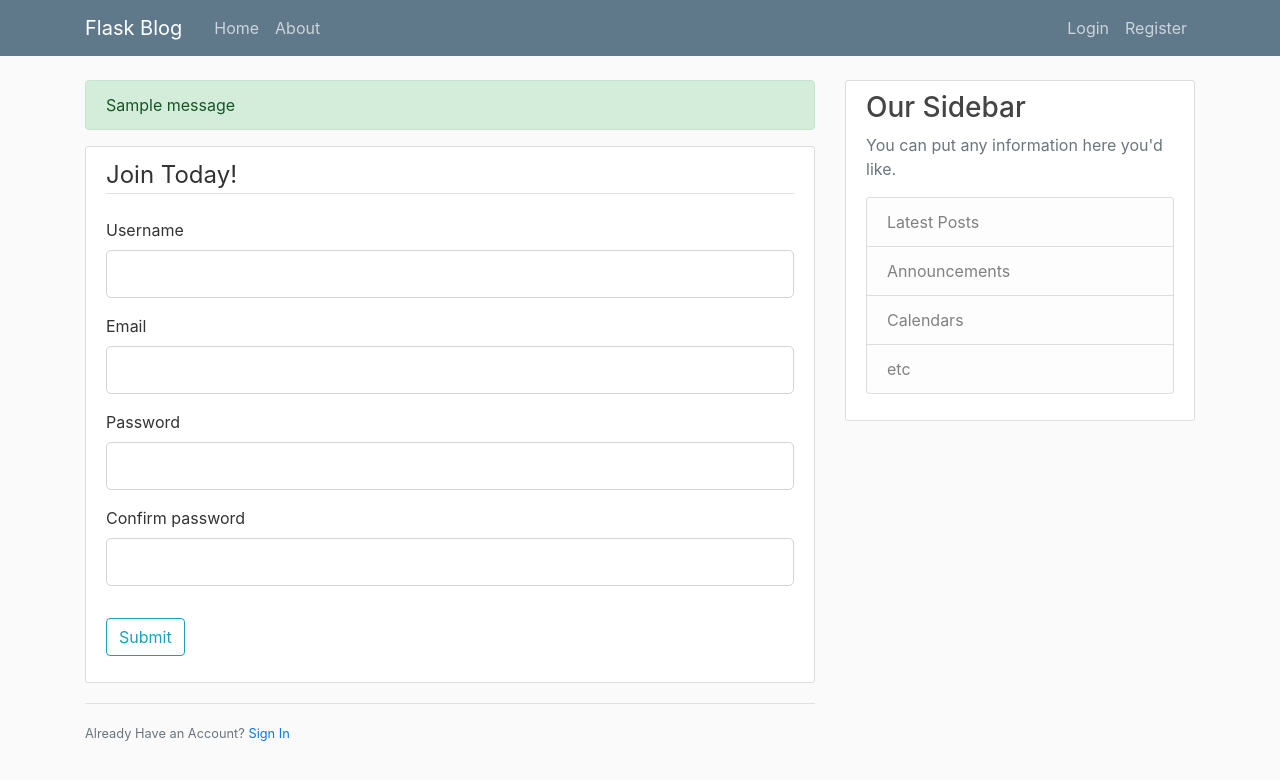
After one commit to SAROJ7/flask_blog, a Python web app: template templates/register.html in a window 1280 px wide. The commit adds this page. Shown: the top 780 px of the page. Run offline with Jinja, Linux system fonts and the light colour scheme; the template is opened without the code that fills it: most values are stand-ins (such as "Sample title", 1, 10 or a date in 2020); one stand-in notice (Sample message) is shown; form fields are guessed from the names that the template uses; some libraries are stand-ins or nearby versions.

Commit message:
Forms and User Inputs

```diff
--- a/templates/home.html
+++ b/templates/home.html
@@ -6,7 +6,7 @@
             <div class="media-body">
                 <div class="article-metadata">
                     <a href="#" class="mr-2">{{ post.author }}</a>
-                    <small class="text_muted"> {{ post.date_posted}}</small>
+                    <small class="text_muted">{{ post.date_posted}}</small>
                 </div>
                 <h2><a href="#" class="article-title"> {{ post.title }}</a></h2>
                 <p class="article-content">{{ post.content }}</p>
--- a/templates/layout.html
+++ b/templates/layout.html
@@ -30,13 +30,13 @@
                 </button>
                 <div class="collapse navbar-collapse" id="navbarToggle">
                   <div class="navbar-nav mr-auto">
-                    <a class="nav-item nav-link" href="/">Home</a>
-                    <a class="nav-item nav-link" href="/about">About</a>
+                    <a class="nav-item nav-link" href="{{ url_for('home')}}">Home</a>
+                    <a class="nav-item nav-link" href="{{ url_for('about') }}">About</a>
                   </div>
                   <!-- Navbar Right Side -->
                   <div class="navbar-nav">
-                    <a class="nav-item nav-link" href="/login">Login</a>
-                    <a class="nav-item nav-link" href="/register">Register</a>
+                    <a class="nav-item nav-link" href="{{url_for('login')}}">Login</a>
+                    <a class="nav-item nav-link" href="{{url_for('register')}}">Register</a>
                   </div>
                 </div>
               </div>
@@ -46,6 +46,15 @@
         <main role="main" class="container">
             <div class="row">
               <div class="col-md-8">
+                {% with messages = get_flashed_messages(with_categories = true) %}
+                    {% if messages %}
+                        {% for category,message in messages %}
+                        <div class="alert alert-{{ category }}">
+                            {{ message }}
+                        </div>
+                        {% endfor %}
+                    {% endif %}
+                {% endwith %}
                 {% block content %}{% endblock %}
               </div>
               <div class="col-md-4">
--- /dev/null
+++ b/templates/register.html
@@ -0,0 +1,71 @@
+{% extends "layout.html" %}
+{% block content %}
+    <div class="content-section">
+        <form action="" method="POST">
+            {{ form.hidden_tag()}}
+            <fieldset class="form-group">
+                <legend class="border-bottom mb-4">Join Today!</legend>
+                <div class="form-group">
+                    {{form.username.label(class="form-control-label")}}
+                    {% if form.username.errors %}
+                        {{form.username(class="form-control form-control-lg is-invalid")}}
+                        <div class="invalid-feedback">
+                            {% for error in form.username.errors %}
+                                <span>{{ error  }}</span>
+                            {% endfor %}
+                        </div>
+                    {% else %}
+                        {{form.username(class="form-control form-control-lg")}}
+                    {% endif %}
+                </div>
+                <div class="form-group">
+                    {{form.email.label(class="form-control-label")}}
+                    {% if form.email.errors %}
+                        {{form.email(class="form-control form-control-lg is-invalid")}}
+                        <div class="invalid-feedback">
+                            {% for error in form.email.errors %}
+                                <span>{{ error  }}</span>
+                            {% endfor %}
+                        </div>
+                    {% else %}
+                        {{form.email(class="form-control form-control-lg")}}
+                    {% endif %}
+                </div>
+                <div class="form-group">
+                    {{form.password.label(class="form-control-label")}}
+                    {% if form.password.errors %}
+                        {{form.password(class="form-control form-control-lg is-invalid")}}
+                        <div class="invalid-feedback">
+                            {% for error in form.password.errors %}
+                                <span>{{ error  }}</span>
+                            {% endfor %}
+                        </div>
+                    {% else %}
+                        {{form.password(class="form-control form-control-lg")}}
+                    {% endif %}
+                </div>
+                <div class="form-group">
+                    {{form.confirm_password.label(class="form-control-label")}}
+                    {% if form.confirm_password.errors %}
+                    {{form.confirm_password(class="form-control form-control-lg is-invalid")}}
+                    <div class="invalid-feedback">
+                        {% for error in form.confirm_password.errors %}
+                            <span>{{ error  }}</span>
+                        {% endfor %}
+                    </div>
+                {% else %}
+                    {{form.confirm_password(class="form-control form-control-lg")}}
+                {% endif %}
+                </div>
+            </fieldset>
+            <div class="form-group">
+                {{ form.submit(class="btn btn-outline-info")}}
+            </div>
+        </form>
+    </div>
+    <div class="border-top pt-3">
+        <small class="text-muted">
+            Already Have an Account? <a href="{{url_for('login')}}">Sign In</a>
+        </small>
+    </div>
+{% endblock content %}
```
Also changed, not shown: environment.yaml (+9 -0 lines), flask_blog.py (+25 -1 lines), forms.py (added, +23 -0 lines), templates/login.html (added, +52 -0 lines), 1 other file.
